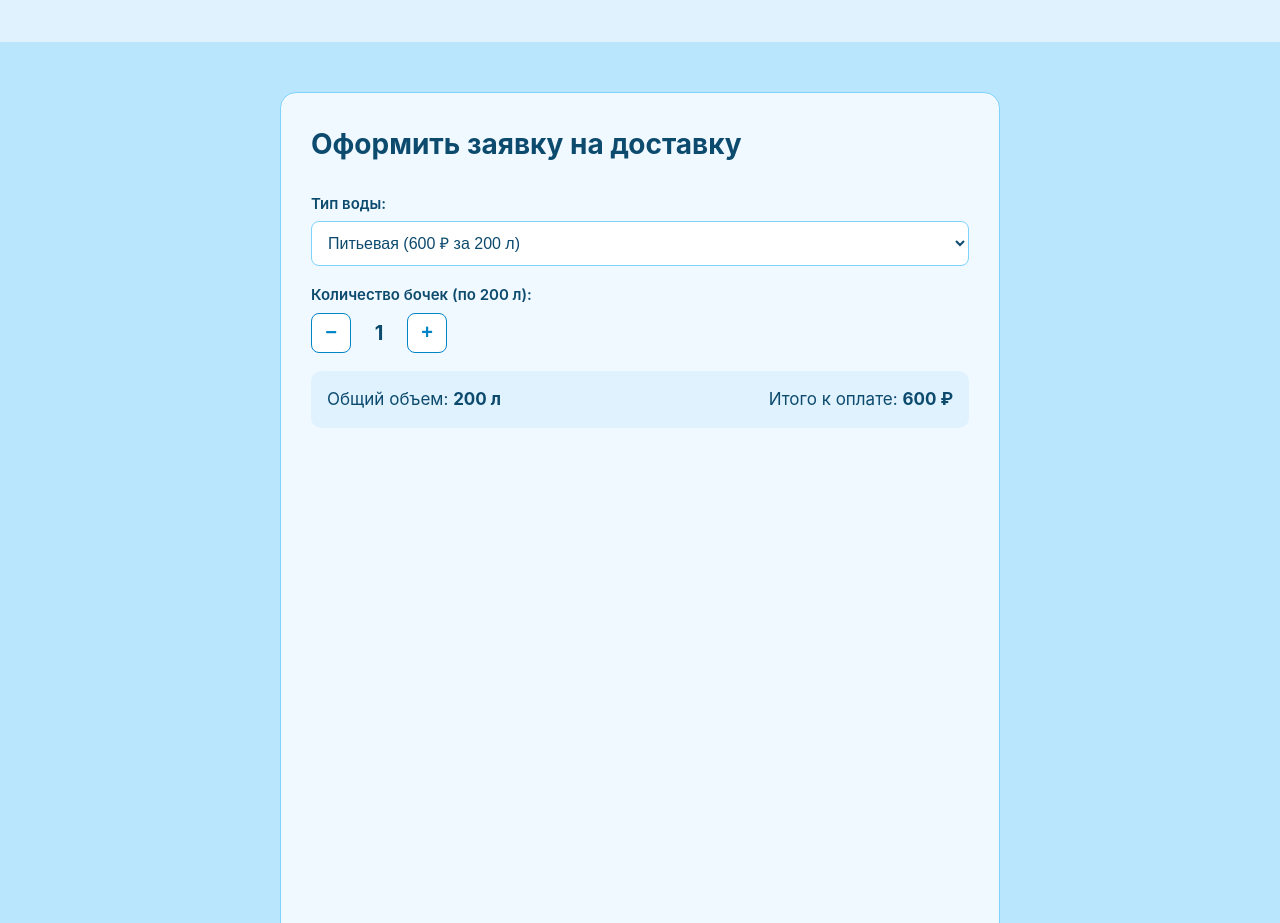
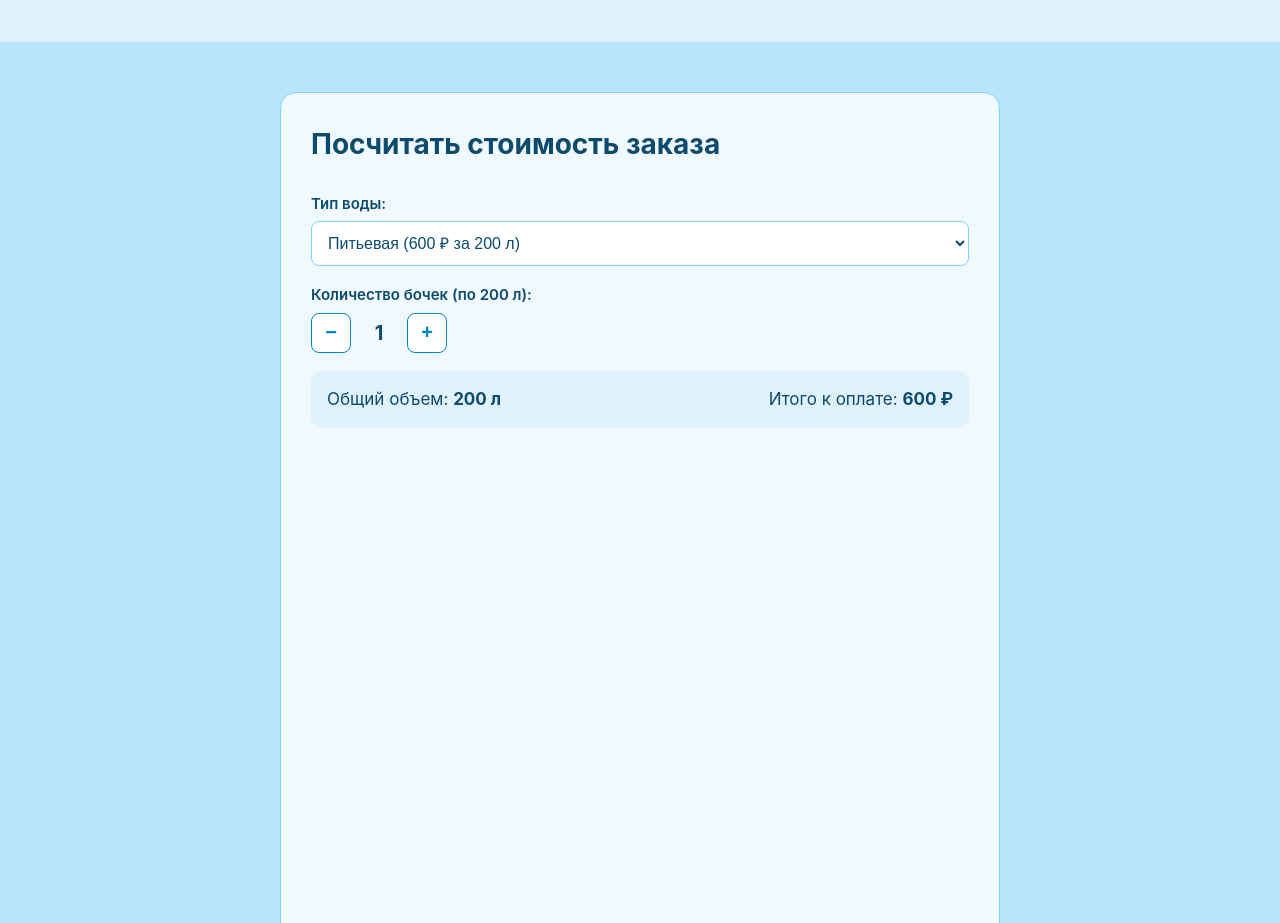
Before and after one commit to ka11ros/vodaye, a plain HTML site: page index.html in a window 1280 px wide. Shown: the part 1220-2143 px from the top of the page. Drawn offline with Linux system fonts and the light colour scheme.

Commit message:
Add files via upload

```diff
--- a/index.html
+++ b/index.html
@@ -95,7 +95,7 @@
     <section class="order-section" id="order-section">
       <div class="container">
         <div class="order-box">
-          <h2>Оформить заявку на доставку</h2>
+          <h2>Посчитать стоимость заказа</h2>
 
           <div class="form-group">
             <label for="waterType">Тип воды:</label>
```
